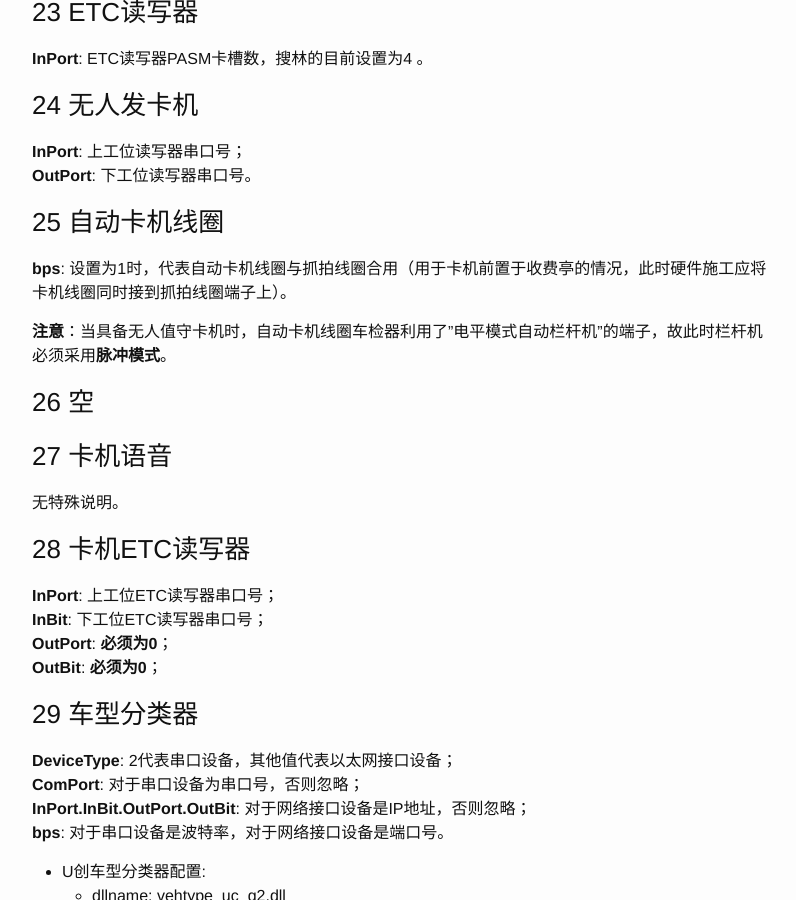
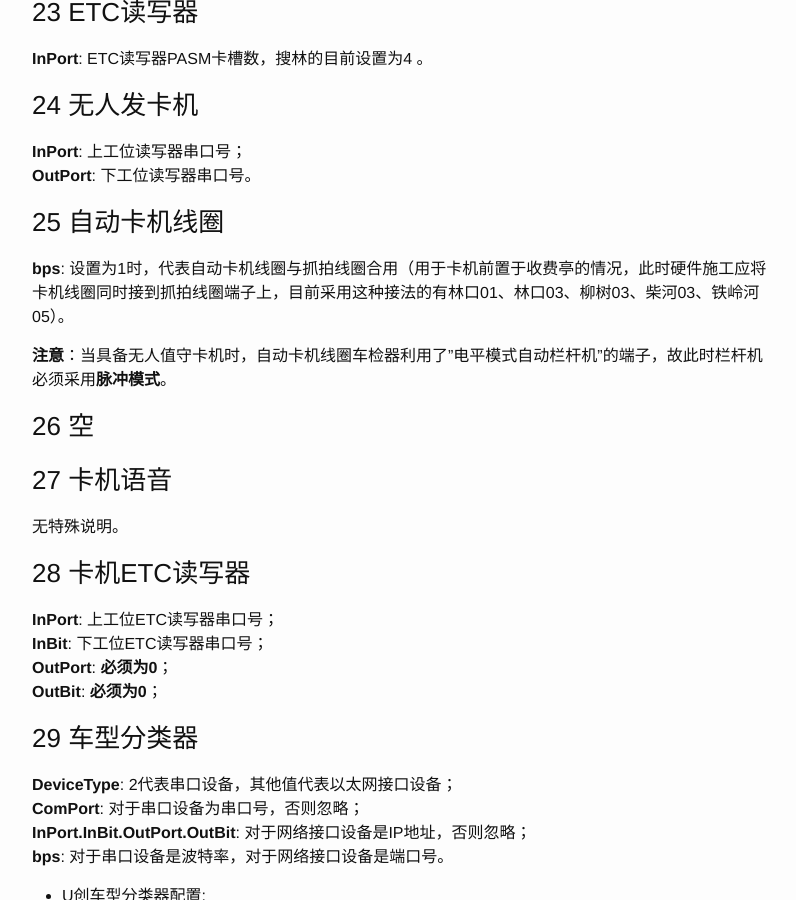
Before and after one commit to sunliming/sunliming.github.io, a Jekyll site: the page built from _posts/2016-07-27-device-list-manual.markdown, in a window 1280 px wide and 900 px high, scrolled down 2721 px. Shown: the whole window, without its empty margins (238-1034 px from the left). Built offline with Jekyll 4.4.1, drawn with Linux system fonts in a browser that asks for light colours.

Commit message:
设备配置文档标明了抓拍线圈与卡机线圈合并的具体5个车道

```diff
--- a/_posts/2016-07-27-device-list-manual.markdown
+++ b/_posts/2016-07-27-device-list-manual.markdown
@@ -120,7 +120,7 @@ categories: git
 
 ### 25 自动卡机线圈
 
-**bps**: 设置为1时，代表自动卡机线圈与抓拍线圈合用（用于卡机前置于收费亭的情况，此时硬件施工应将卡机线圈同时接到抓拍线圈端子上）。
+**bps**: 设置为1时，代表自动卡机线圈与抓拍线圈合用（用于卡机前置于收费亭的情况，此时硬件施工应将卡机线圈同时接到抓拍线圈端子上，目前采用这种接法的有林口01、林口03、柳树03、柴河03、铁岭河05）。
 
 **注意**：当具备无人值守卡机时，自动卡机线圈车检器利用了"电平模式自动栏杆机"的端子，故此时栏杆机必须采用**脉冲模式**。
 
```
Also changed, not shown: 1 other file.
